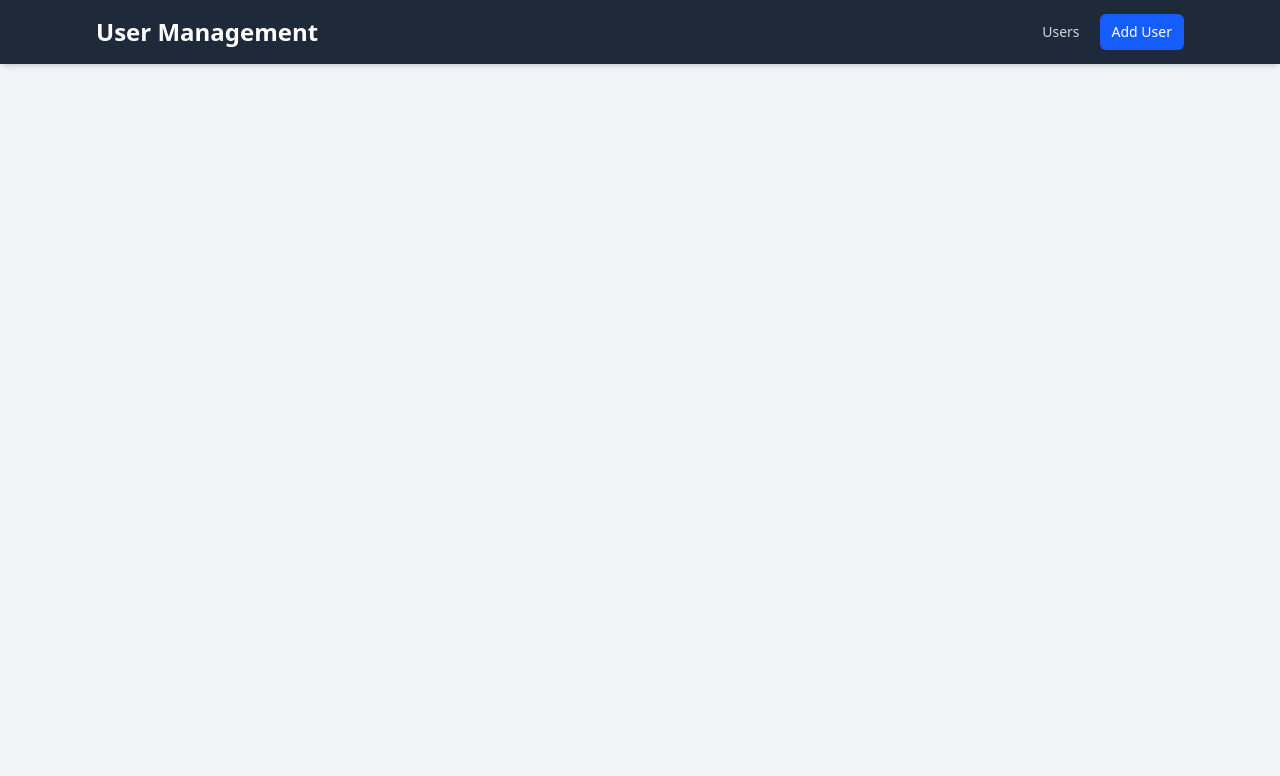
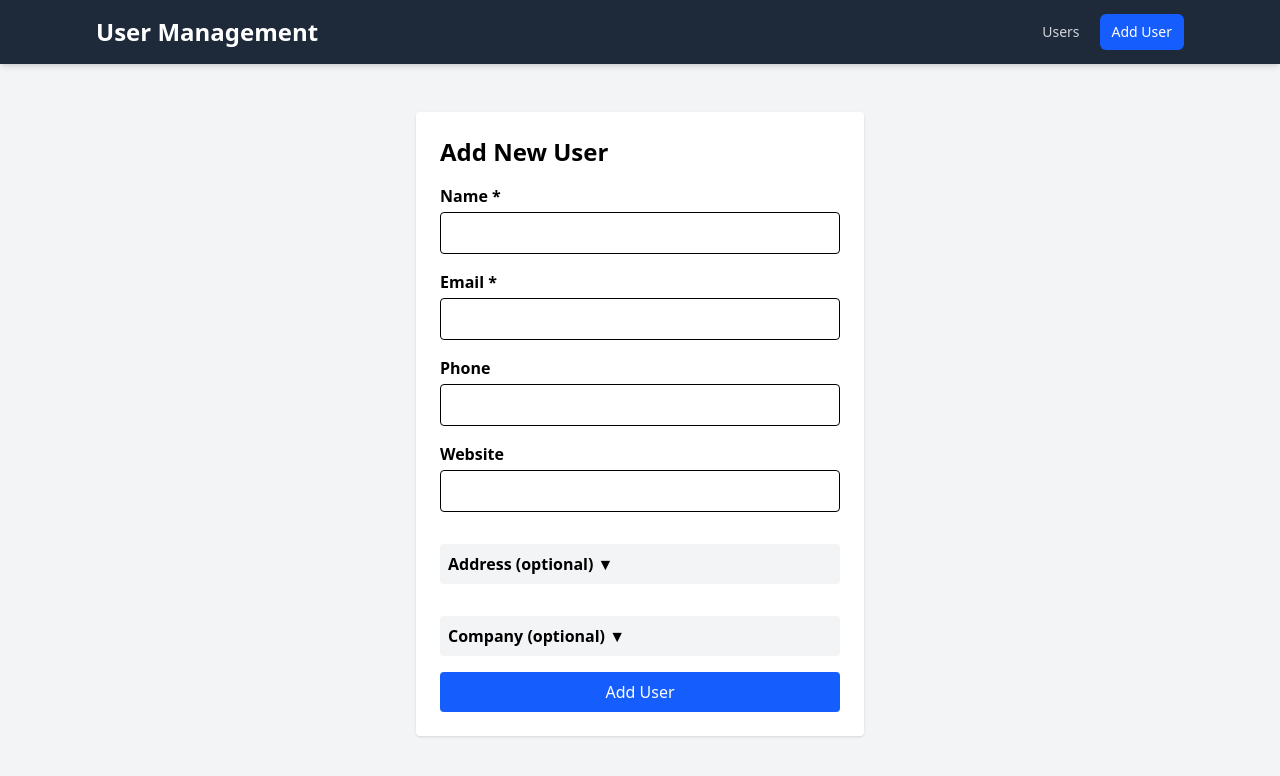
Before and after one commit to Altinq/user-management-app, a React app: page /add-user in a window 1280 px wide. Shown: the top 776 px of the page. Built offline with nearby package versions, Linux system fonts and the light colour scheme; the HTML template or start-up script is replaced by a standard one.

Commit message:
implemented AddUser form with optional fields and validation, and inserting the new user to the top of the list

```diff
--- a/src/App.tsx
+++ b/src/App.tsx
@@ -1,17 +1,29 @@
+import { useState } from "react";
 import { BrowserRouter, Routes, Route } from "react-router-dom";
 import UserList from "./pages/UserList";
 import UserDetails from "./pages/UserDetails";
+import AddUser from "./pages/AddUser";
 import Navbar from "./components/Navbar";
 import Layout from "./components/Layout";
+import type { User } from "./types/User";
 
 function App() {
+  const [users, setUsers] = useState<User[]>([]);
+
   return (
     <BrowserRouter>
       <Navbar />
       <Layout>
         <Routes>
-          <Route path="/" element={<UserList />} />
-          <Route path="/user/:id" element={<UserDetails />} />
+          <Route
+            path="/"
+            element={<UserList users={users} setUsers={setUsers} />}
+          />
+          <Route path="/user/:id" element={<UserDetails users={users} />} />
+          <Route
+            path="/add-user"
+            element={<AddUser users={users} setUsers={setUsers} />}
+          />
         </Routes>
       </Layout>
     </BrowserRouter>
--- a/src/pages/AddUser.tsx
+++ b/src/pages/AddUser.tsx
@@ -0,0 +1,206 @@
+import { useState } from "react";
+import { useNavigate } from "react-router-dom";
+import type { User } from "../types/User";
+
+interface AddUserProps {
+  users: User[];
+  setUsers: React.Dispatch<React.SetStateAction<User[]>>;
+}
+
+const AddUser: React.FC<AddUserProps> = ({ users, setUsers }) => {
+  const [name, setName] = useState("");
+  const [email, setEmail] = useState("");
+  const [phone, setPhone] = useState("");
+  const [website, setWebsite] = useState("");
+  const [street, setStreet] = useState("");
+  const [suite, setSuite] = useState("");
+  const [city, setCity] = useState("");
+  const [zipcode, setZipcode] = useState("");
+  const [companyName, setCompanyName] = useState("");
+  const [catchPhrase, setCatchPhrase] = useState("");
+  const [bs, setBs] = useState("");
+  const [error, setError] = useState("");
+
+  const [showAddress, setShowAddress] = useState(false);
+  const [showCompany, setShowCompany] = useState(false);
+
+  const navigate = useNavigate();
+
+  const handleSubmit = (e: React.FormEvent) => {
+    e.preventDefault();
+
+    if (!name.trim() || !email.trim()) {
+      setError("Name and Email are required.");
+      return;
+    }
+
+    const maxId = users.length > 0 ? Math.max(...users.map((u) => u.id)) : 0;
+
+    const newUser: User = {
+      id: maxId + 1,
+      name,
+      email,
+      phone: phone || "",
+      website: website || "",
+      address:
+        street || suite || city || zipcode
+          ? { street, suite, city, zipcode }
+          : undefined,
+      company:
+        companyName || catchPhrase || bs
+          ? { name: companyName, catchPhrase, bs }
+          : undefined,
+    };
+
+    setUsers([newUser, ...users]);
+    navigate("/");
+  };
+
+  return (
+    <div className="max-w-md mx-auto bg-white p-6 rounded shadow mt-6">
+      <h1 className="text-2xl font-bold mb-4">Add New User</h1>
+
+      {error && <p className="text-red-500 mb-4">{error}</p>}
+
+      <form onSubmit={handleSubmit} className="space-y-4">
+        <div>
+          <label className="block mb-1 font-semibold">Name *</label>
+          <input
+            type="text"
+            value={name}
+            onChange={(e) => setName(e.target.value)}
+            className="w-full p-2 border rounded focus:outline-none focus:ring-2 focus:ring-blue-500"
+          />
+        </div>
+
+        <div>
+          <label className="block mb-1 font-semibold">Email *</label>
+          <input
+            type="email"
+            value={email}
+            onChange={(e) => setEmail(e.target.value)}
+            className="w-full p-2 border rounded focus:outline-none focus:ring-2 focus:ring-blue-500"
+          />
+        </div>
+
+        <div>
+          <label className="block mb-1 font-semibold">Phone</label>
+          <input
+            type="text"
+            value={phone}
+            onChange={(e) => setPhone(e.target.value)}
+            className="w-full p-2 border rounded focus:outline-none focus:ring-2 focus:ring-blue-500"
+          />
+        </div>
+
+        <div>
+          <label className="block mb-1 font-semibold">Website</label>
+          <input
+            type="text"
+            value={website}
+            onChange={(e) => setWebsite(e.target.value)}
+            className="w-full p-2 border rounded focus:outline-none focus:ring-2 focus:ring-blue-500"
+          />
+        </div>
+
+        <button
+          type="button"
+          onClick={() => setShowAddress(!showAddress)}
+          className="w-full text-left font-semibold mt-4 bg-gray-100 p-2 rounded hover:bg-gray-200 transition"
+        >
+          Address (optional) {showAddress ? "▲" : "▼"}
+        </button>
+
+        {showAddress && (
+          <div className="space-y-2 mt-2">
+            <div>
+              <label className="block mb-1">Street</label>
+              <input
+                type="text"
+                value={street}
+                onChange={(e) => setStreet(e.target.value)}
+                className="w-full p-2 border rounded focus:outline-none focus:ring-2 focus:ring-blue-500"
+              />
+            </div>
+            <div>
+              <label className="block mb-1">Suite</label>
+              <input
+                type="text"
+                value={suite}
+                onChange={(e) => setSuite(e.target.value)}
+                className="w-full p-2 border rounded focus:outline-none focus:ring-2 focus:ring-blue-500"
+              />
+            </div>
+            <div>
+              <label className="block mb-1">City</label>
+              <input
+                type="text"
+                value={city}
+                onChange={(e) => setCity(e.target.value)}
+                className="w-full p-2 border rounded focus:outline-none focus:ring-2 focus:ring-blue-500"
+              />
+            </div>
+            <div>
+              <label className="block mb-1">Zipcode</label>
+              <input
+                type="text"
+                value={zipcode}
+                onChange={(e) => setZipcode(e.target.value)}
+                className="w-full p-2 border rounded focus:outline-none focus:ring-2 focus:ring-blue-500"
+              />
+            </div>
+          </div>
+        )}
+
+        <button
+          type="button"
+          onClick={() => setShowCompany(!showCompany)}
+          className="w-full text-left font-semibold mt-4 bg-gray-100 p-2 rounded hover:bg-gray-200 transition"
+        >
+          Company (optional) {showCompany ? "▲" : "▼"}
+        </button>
+
+        {showCompany && (
+          <div className="space-y-2 mt-2">
+            <div>
+              <label className="block mb-1">Name</label>
+              <input
+                type="text"
+                value={companyName}
+                onChange={(e) => setCompanyName(e.target.value)}
+                className="w-full p-2 border rounded focus:outline-none focus:ring-2 focus:ring-blue-500"
+              />
+            </div>
+            <div>
+              <label className="block mb-1">CatchPhrase</label>
+              <input
+                type="text"
+                value={catchPhrase}
+                onChange={(e) => setCatchPhrase(e.target.value)}
+                className="w-full p-2 border rounded focus:outline-none focus:ring-2 focus:ring-blue-500"
+              />
+            </div>
+            <div>
+              <label className="block mb-1">Bs</label>
+              <input
+                type="text"
+                value={bs}
+                onChange={(e) => setBs(e.target.value)}
+                className="w-full p-2 border rounded focus:outline-none focus:ring-2 focus:ring-blue-500"
+              />
+            </div>
+          </div>
+        )}
+
+        <button
+          type="submit"
+          className="w-full bg-blue-600 text-white py-2 px-4 rounded hover:bg-blue-700 transition"
+        >
+          Add User
+        </button>
+      </form>
+    </div>
+  );
+};
+
+export default AddUser;
--- a/src/pages/UserList.tsx
+++ b/src/pages/UserList.tsx
@@ -4,12 +4,17 @@ import type { User } from "../types/User";
 import { getUsers } from "../services/useService";
 import SearchBar from "../components/SearchBar";
 
-const UserList = () => {
-  const [users, setUsers] = useState<User[]>([]);
-  const [loading, setLoading] = useState(true);
+interface UserListProps {
+  users: User[];
+  setUsers: React.Dispatch<React.SetStateAction<User[]>>;
+}
+
+const UserList: React.FC<UserListProps> = ({ users, setUsers }) => {
+  const [loading, setLoading] = useState(users.length === 0);
   const [searchTerm, setSearchTerm] = useState("");
 
   useEffect(() => {
+    if (users.length === 0) {
       const fetchUsers = async () => {
         try {
           const data = await getUsers();
@@ -22,7 +27,10 @@ const UserList = () => {
       };
 
       fetchUsers();
-  }, []);
+    } else {
+      setLoading(false);
+    }
+  }, [users, setUsers]);
 
   if (loading) {
     return <div>Loading...</div>;
```
Also changed, not shown: src/pages/UserDetails.tsx (+27 -37 lines). Lines whose indentation alone changed are shown as unchanged.
